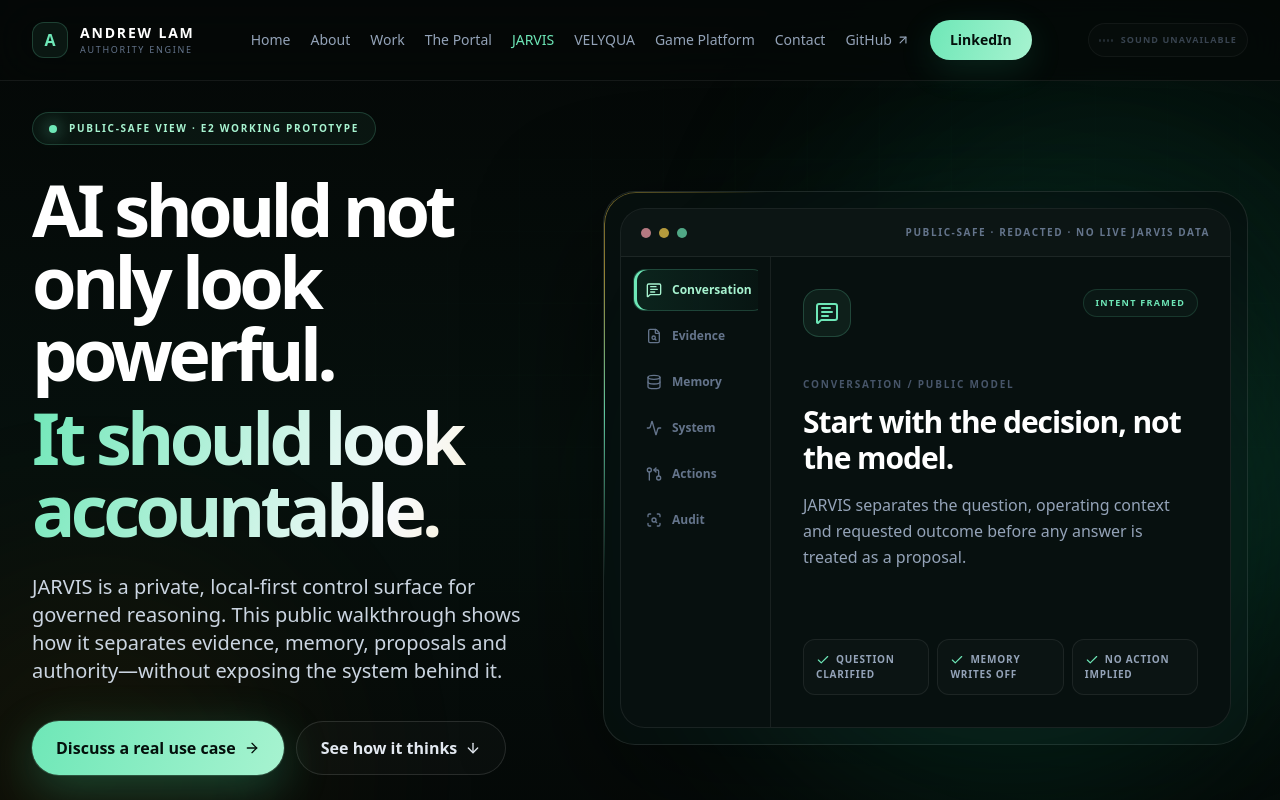
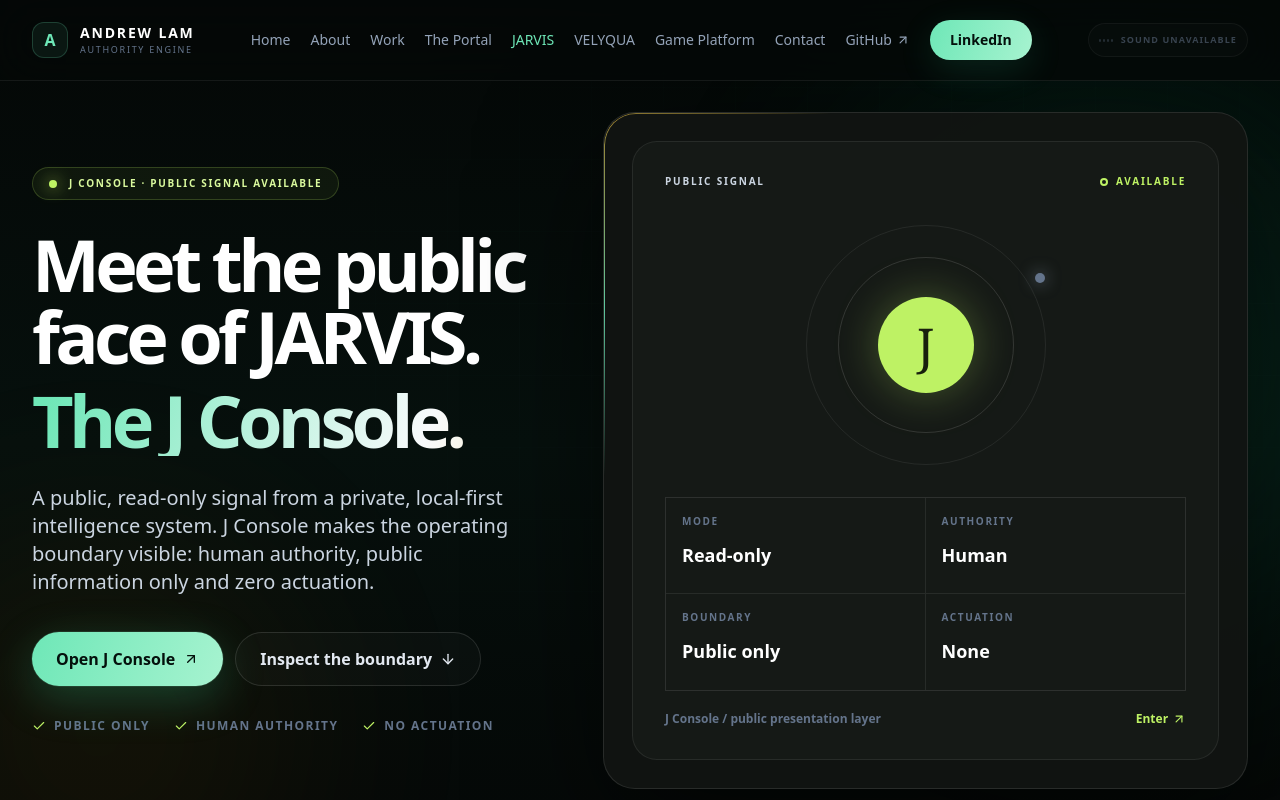
Before and after one commit to AndrewLamSingapore/authority-engine, a React (Vite) app: page /jarvis in a window 1280 px wide. Shown: the top 800 px of the page. Built offline with nearby package versions, Linux system fonts and the light colour scheme.

Commit message:
feat: feature J Console in Authority Engine

```diff
--- a/src/pages/JarvisControl.jsx
+++ b/src/pages/JarvisControl.jsx
@@ -181,88 +181,105 @@ export default function JarvisControl() {
         <div className="relative max-w-7xl mx-auto px-4 sm:px-6 lg:px-8 w-full">
           <div className="grid xl:grid-cols-[.88fr_1.12fr] gap-12 xl:gap-16 items-center">
             <div>
-              <div className="inline-flex items-center gap-3 rounded-full border border-emerald-300/20 bg-emerald-300/[.055] px-4 py-2 text-[10px] font-black uppercase tracking-[.17em] text-emerald-200">
-                <span className="h-2 w-2 rounded-full bg-emerald-300 shadow-[0_0_16px_rgba(110,231,183,.9)]" />
-                Public-safe view · E2 working prototype
+              <div className="inline-flex items-center gap-3 rounded-full border border-lime-300/20 bg-lime-300/[.055] px-4 py-2 text-[10px] font-black uppercase tracking-[.17em] text-lime-200">
+                <span className="h-2 w-2 rounded-full bg-lime-300 shadow-[0_0_16px_rgba(190,242,100,.9)]" />
+                J Console · Public signal available
               </div>
               <h1 className="mt-7 text-5xl sm:text-6xl lg:text-7xl font-black tracking-[-0.065em] leading-[.92] text-white">
-                AI should not only look powerful.
-                <span className="block mt-3 text-gradient">It should look accountable.</span>
+                Meet the public face of JARVIS.
+                <span className="block mt-3 text-gradient">The J Console.</span>
               </h1>
               <p className="mt-7 max-w-2xl text-lg sm:text-xl leading-relaxed text-slate-300">
-                JARVIS is a private, local-first control surface for governed reasoning. This public walkthrough shows how it separates evidence, memory, proposals and authority—without exposing the system behind it.
+                A public, read-only signal from a private, local-first intelligence system. J Console makes the operating boundary visible: human authority, public information only and zero actuation.
               </p>
 
               <div className="mt-9 flex flex-col sm:flex-row gap-3">
-                <Link
-                  to="/contact"
-                  state={{ inquiryType: 'JARVIS / Governed AI Conversation', message: 'I would like to discuss JARVIS and how governed AI could support a real decision or opportunity.' }}
+                <a
+                  href={JARVIS_PUBLIC_URL}
+                  target="_blank"
+                  rel="noopener noreferrer"
                   className="premium-button signal-cta inline-flex items-center justify-center gap-2 px-6 py-3.5 rounded-full font-bold"
                 >
-                  Discuss a real use case <ArrowRight className="w-4 h-4" />
-                </Link>
+                  Open J Console <ArrowUpRight className="w-4 h-4" />
+                </a>
                 <a href="#public-walkthrough" className="ghost-button inline-flex items-center justify-center gap-2 px-6 py-3.5 rounded-full font-bold">
-                  See how it thinks <ArrowDown className="w-4 h-4" />
+                  Inspect the boundary <ArrowDown className="w-4 h-4" />
                 </a>
               </div>
 
               <div className="mt-8 flex flex-wrap gap-x-6 gap-y-3 text-xs font-bold uppercase tracking-[.12em] text-slate-500">
-                {['Local-first', 'Read-only', 'No actuation'].map((item) => <span key={item} className="inline-flex items-center gap-2"><Check className="w-3.5 h-3.5 text-emerald-300" /> {item}</span>)}
+                {['Public only', 'Human authority', 'No actuation'].map((item) => <span key={item} className="inline-flex items-center gap-2"><Check className="w-3.5 h-3.5 text-lime-300" /> {item}</span>)}
               </div>
             </div>
 
-            <div id="public-walkthrough" className="jarvis-console relative rounded-[2rem] border border-white/10 bg-[#07100f]/90 p-3 sm:p-4 shadow-[0_40px_120px_rgba(0,0,0,.58)]" data-tilt>
+            <a href={JARVIS_PUBLIC_URL} target="_blank" rel="noopener noreferrer" aria-label="Open the public J Console" className="j-console-feature group relative block rounded-[2rem] border border-white/10 bg-[#111512]/95 p-5 sm:p-7 shadow-[0_40px_120px_rgba(0,0,0,.58)]" data-tilt>
               <div className="signal-border-trace" aria-hidden="true" />
+              <div className="relative min-h-[520px] overflow-hidden rounded-[1.55rem] border border-white/[.08] bg-[#151916] p-6 sm:p-8">
+                <div className="flex items-center justify-between text-[10px] font-black uppercase tracking-[.18em]">
+                  <span className="text-slate-300">Public signal</span>
+                  <span className="inline-flex items-center gap-2 text-lime-300"><span className="h-2 w-2 rounded-full border-2 border-lime-300" /> Available</span>
+                </div>
+                <div className="relative mx-auto mt-9 flex h-60 max-w-sm items-center justify-center" aria-hidden="true">
+                  <div className="absolute h-60 w-60 rounded-full border border-white/[.07]" />
+                  <div className="absolute h-44 w-44 rounded-full border border-white/[.13]" />
+                  <div className="absolute right-[19%] top-[20%] h-2.5 w-2.5 rounded-full bg-slate-500 shadow-[0_0_16px_rgba(148,163,184,.7)]" />
+                  <div className="relative flex h-24 w-24 items-center justify-center rounded-full bg-lime-300 text-5xl font-serif text-[#18200d] shadow-[0_0_45px_rgba(190,242,100,.3)] transition-transform duration-500 group-hover:scale-105">J</div>
+                </div>
+                <div className="mt-8 grid grid-cols-2 border border-white/[.1]">
+                  {[
+                    ['Mode', 'Read-only'],
+                    ['Authority', 'Human'],
+                    ['Boundary', 'Public only'],
+                    ['Actuation', 'None'],
+                  ].map(([label, value]) => <div key={label} className="min-h-24 border-b border-r border-white/[.08] p-4 last:border-b-0 even:border-r-0 [&:nth-child(3)]:border-b-0">
+                    <div className="text-[10px] font-bold uppercase tracking-[.16em] text-slate-500">{label}</div>
+                    <div className="mt-3 text-lg font-black text-white">{value}</div>
+                  </div>)}
+                </div>
+                <div className="mt-5 flex items-center justify-between text-xs font-bold text-slate-500">
+                  <span>J Console / public presentation layer</span>
+                  <span className="inline-flex items-center gap-1 text-lime-300 transition-transform group-hover:translate-x-1">Enter <ArrowUpRight className="h-3.5 w-3.5" /></span>
+                </div>
+              </div>
+            </a>
+          </div>
+        </div>
+      </section>
+
+      <section id="public-walkthrough" className="border-y border-white/[.07] bg-white/[.012]">
+        <div className="max-w-7xl mx-auto px-4 sm:px-6 lg:px-8 py-24 sm:py-28">
+          <div className="max-w-3xl">
+            <div className="eyebrow">Inside the public model</div>
+            <h2 className="mt-5 text-4xl sm:text-5xl font-black tracking-[-0.05em] text-white">Inspect the logic without exposing the system.</h2>
+            <p className="mt-5 text-lg leading-relaxed text-slate-400">Six redacted views show how JARVIS separates intent, evidence, memory, reasoning, proposals and audit. No private runtime data crosses this boundary.</p>
+          </div>
+          <div className="jarvis-console relative mt-12 rounded-[2rem] border border-white/10 bg-[#07100f]/90 p-3 sm:p-4 shadow-[0_40px_120px_rgba(0,0,0,.45)]">
             <div className="rounded-[1.55rem] border border-white/[.08] bg-[#07100f] overflow-hidden">
               <div className="flex items-center justify-between gap-4 px-5 py-4 border-b border-white/[.07] bg-white/[.018]">
-                  <div className="flex items-center gap-2">
-                    <span className="h-2.5 w-2.5 rounded-full bg-rose-300/70" />
-                    <span className="h-2.5 w-2.5 rounded-full bg-amber-300/70" />
-                    <span className="h-2.5 w-2.5 rounded-full bg-emerald-300/70" />
+                <div className="text-[9px] sm:text-[10px] font-black uppercase tracking-[.16em] text-slate-500">J Console evidence model · redacted</div>
+                <div className="text-[9px] font-black uppercase tracking-[.14em] text-emerald-300">No live JARVIS data</div>
               </div>
-                  <div className="text-[9px] sm:text-[10px] font-black uppercase tracking-[.16em] text-slate-500">Public-safe · redacted · no live JARVIS data</div>
-                </div>
-
-                <div className="grid lg:grid-cols-[150px_1fr] min-h-[470px]">
+              <div className="grid lg:grid-cols-[180px_1fr] min-h-[430px]">
                 <div className="border-b lg:border-b-0 lg:border-r border-white/[.07] p-3">
                   <div className="flex lg:grid gap-1 overflow-x-auto" role="tablist" aria-label="Public JARVIS views">
                     {publicViews.map(({ id, label, Icon }) => {
                       const selected = id === activeView;
-                        return <button
-                          key={id}
-                          type="button"
-                          role="tab"
-                          id={`jarvis-tab-${id}`}
-                          aria-selected={selected}
-                          aria-controls="jarvis-public-panel"
-                          onClick={() => setActiveView(id)}
-                          className={`jarvis-view-tab shrink-0 lg:w-full flex items-center gap-2.5 rounded-xl px-3 py-3 text-left text-xs font-bold ${selected ? 'is-active' : ''}`}
-                        >
+                      return <button key={id} type="button" role="tab" id={`jarvis-tab-${id}`} aria-selected={selected} aria-controls="jarvis-public-panel" onClick={() => setActiveView(id)} className={`jarvis-view-tab shrink-0 lg:w-full flex items-center gap-2.5 rounded-xl px-3 py-3 text-left text-xs font-bold ${selected ? 'is-active' : ''}`}>
                         <Icon className="w-4 h-4" /> {label}
                       </button>;
                     })}
                   </div>
                 </div>
-
-                  <div
-                    key={view.id}
-                    id="jarvis-public-panel"
-                    role="tabpanel"
-                    aria-labelledby={`jarvis-tab-${view.id}`}
-                    className="jarvis-view-panel p-6 sm:p-8 flex flex-col"
-                  >
+                <div key={view.id} id="jarvis-public-panel" role="tabpanel" aria-labelledby={`jarvis-tab-${view.id}`} className="jarvis-view-panel p-6 sm:p-8 flex flex-col">
                   <div className="flex items-start justify-between gap-5">
-                      <div className="h-12 w-12 rounded-2xl border border-emerald-300/20 bg-emerald-300/[.07] flex items-center justify-center text-emerald-300">
-                        <ActiveIcon className="w-6 h-6" />
-                      </div>
+                    <div className="h-12 w-12 rounded-2xl border border-emerald-300/20 bg-emerald-300/[.07] flex items-center justify-center text-emerald-300"><ActiveIcon className="w-6 h-6" /></div>
                     <span className="rounded-full border border-emerald-300/15 bg-emerald-300/[.04] px-3 py-1.5 text-[9px] font-black uppercase tracking-[.14em] text-emerald-300">{view.signal}</span>
                   </div>
                   <div className="mt-10 text-[10px] font-black uppercase tracking-[.18em] text-slate-600">{view.label} / public model</div>
-                    <h2 className="mt-3 max-w-xl text-2xl sm:text-3xl font-black tracking-[-0.035em] leading-tight text-white">{view.title}</h2>
+                  <h3 className="mt-3 max-w-xl text-2xl sm:text-3xl font-black tracking-[-0.035em] leading-tight text-white">{view.title}</h3>
                   <p className="mt-4 max-w-xl leading-relaxed text-slate-400">{view.text}</p>
                   <div className="mt-auto pt-8 grid sm:grid-cols-3 gap-2">
                     {view.evidence.map((item) => <div key={item} className="rounded-xl border border-white/[.07] bg-white/[.02] px-3 py-3 text-[10px] font-bold uppercase tracking-[.08em] text-slate-400"><Check className="inline w-3.5 h-3.5 mr-1.5 text-emerald-300" />{item}</div>)}
-                    </div>
                   </div>
                 </div>
               </div>
@@ -353,15 +370,15 @@ export default function JarvisControl() {
       <section className="max-w-7xl mx-auto px-4 sm:px-6 lg:px-8 pb-24 sm:pb-28">
         <div className="rounded-[2.2rem] border border-white/10 bg-gradient-to-br from-emerald-400/[.075] via-white/[.02] to-amber-300/[.045] p-7 sm:p-10 lg:p-12">
           <div className="max-w-3xl">
-            <div className="eyebrow">JARVIS launch surfaces</div>
+            <div className="eyebrow">JARVIS system boundaries</div>
             <h2 className="mt-4 text-3xl sm:text-4xl font-black tracking-[-0.04em] text-white">One authority layer, three explicit boundaries.</h2>
             <p className="mt-4 leading-relaxed text-slate-400">Authority Engine launches each surface and states its role. It never proxies private JARVIS data or becomes a second control plane.</p>
           </div>
           <div className="mt-9 grid lg:grid-cols-3 gap-4">
             <a href={JARVIS_PUBLIC_URL} target="_blank" rel="noopener noreferrer" className="system-card group rounded-3xl p-6 sm:p-7">
               <div className="flex items-center justify-between"><Network className="w-6 h-6 text-emerald-300" /><span className="rounded-full border border-emerald-300/20 px-3 py-1 text-[9px] font-black uppercase tracking-[.13em] text-emerald-300">Public</span></div>
-              <h3 className="mt-10 text-xl font-black text-white">Lam Public JARVIS</h3><p className="mt-3 text-sm leading-relaxed text-slate-400">Public positioning, approved knowledge, evidence and qualified enquiries. No private PRIME access.</p>
-              <div className="mt-7 inline-flex items-center gap-2 text-sm font-bold text-emerald-300">Open public surface <ArrowUpRight className="w-4 h-4" /></div>
+              <h3 className="mt-10 text-xl font-black text-white">J Console</h3><p className="mt-3 text-sm leading-relaxed text-slate-400">The public presentation layer for approved knowledge, evidence and qualified enquiries. No private PRIME access.</p>
+              <div className="mt-7 inline-flex items-center gap-2 text-sm font-bold text-emerald-300">Open J Console <ArrowUpRight className="w-4 h-4" /></div>
             </a>
             <a href={RELATIONSHIP_CONSOLE_URL} target="_blank" rel="noopener noreferrer" className="system-card group rounded-3xl p-6 sm:p-7">
               <div className="flex items-center justify-between"><Radar className="w-6 h-6 text-amber-300" /><span className="rounded-full border border-amber-300/20 px-3 py-1 text-[9px] font-black uppercase tracking-[.13em] text-amber-300">Owner only</span></div>
```
Lines whose indentation alone changed are shown as unchanged.
